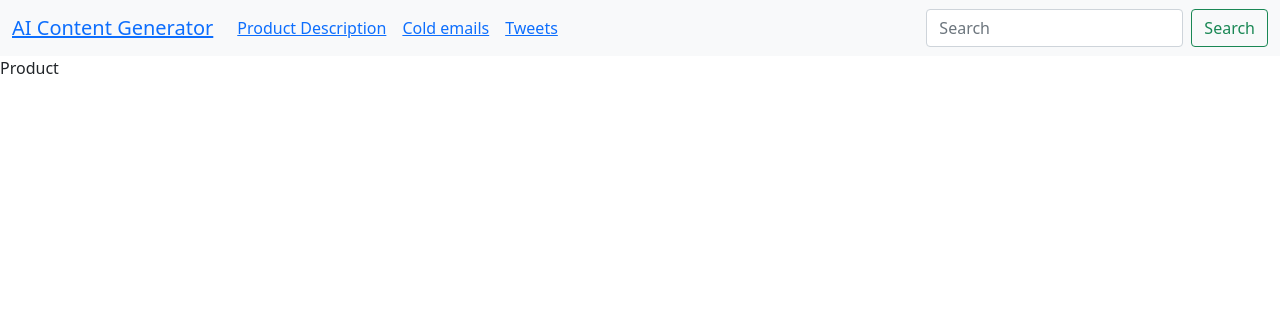
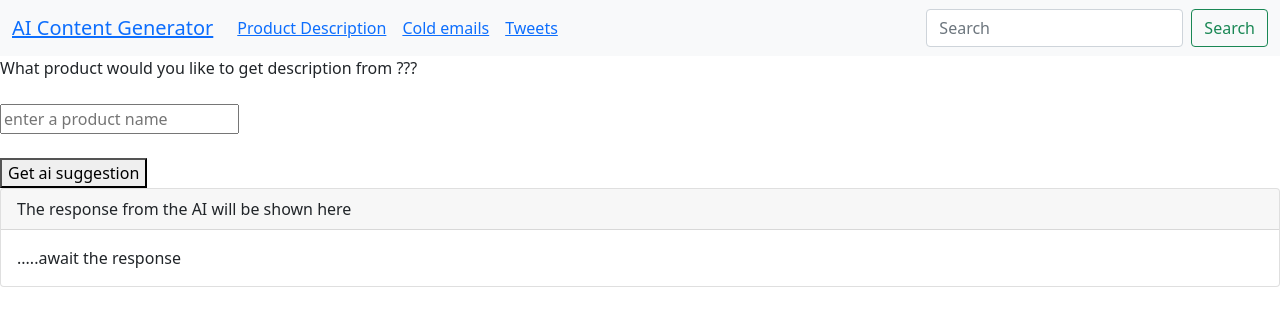
Before and after one commit to diamond-nicholas/ai_content_generator, a React (Create React App) app: page /products in a window 1280 px wide. Shown: the top 326 px of the page. Built offline with nearby package versions, Linux system fonts and the light colour scheme.

Commit message:
handle form, collect users input

```diff
--- a/src/components/Product.js
+++ b/src/components/Product.js
@@ -1,9 +1,54 @@
-import React from 'react';
+import React, { useState, useEffect } from 'react';
+
+import { Card, Button } from 'react-bootstrap';
+import 'bootstrap/dist/css/bootstrap.css';
+const { Configuration, OpenAIAPI } = require('openai');
 
 const Product = () => {
+  const [header, setHeader] = useState(
+    'The response from the AI will be shown here'
+  );
+  const [text, setText] = useState('.....await the response');
+  const [values, setValues] = useState({
+    productname: '',
+  });
+
+  const handleSubmit = (e) => {
+    e.preventDefault();
+    const { productname } = values;
+    console.log(productname);
+  };
+
+  const handleChange = (e) => {
+    setValues({ ...values, [e.target.name]: e.target.value });
+  };
+  // useEffect(() => {}, [header, text]);
+
   return (
     <>
-      <div className='product'>Product</div>
+      <div className='product'>
+        <form onSubmit={handleSubmit}>
+          <label>What product would you like to get description from ???</label>
+          <br />
+          <br />
+          <input
+            type='text'
+            name='productname'
+            placeholder='enter a product name'
+            onChange={(e) => handleChange(e)}
+          />
+          <br />
+          <br />
+          <button type='submit'>Get ai suggestion</button>
+        </form>
+
+        <Card>
+          <Card.Header>{header}</Card.Header>
+          <Card.Body>
+            <Card.Text>{text}</Card.Text>
+          </Card.Body>
+        </Card>
+      </div>
     </>
   );
 };
```
